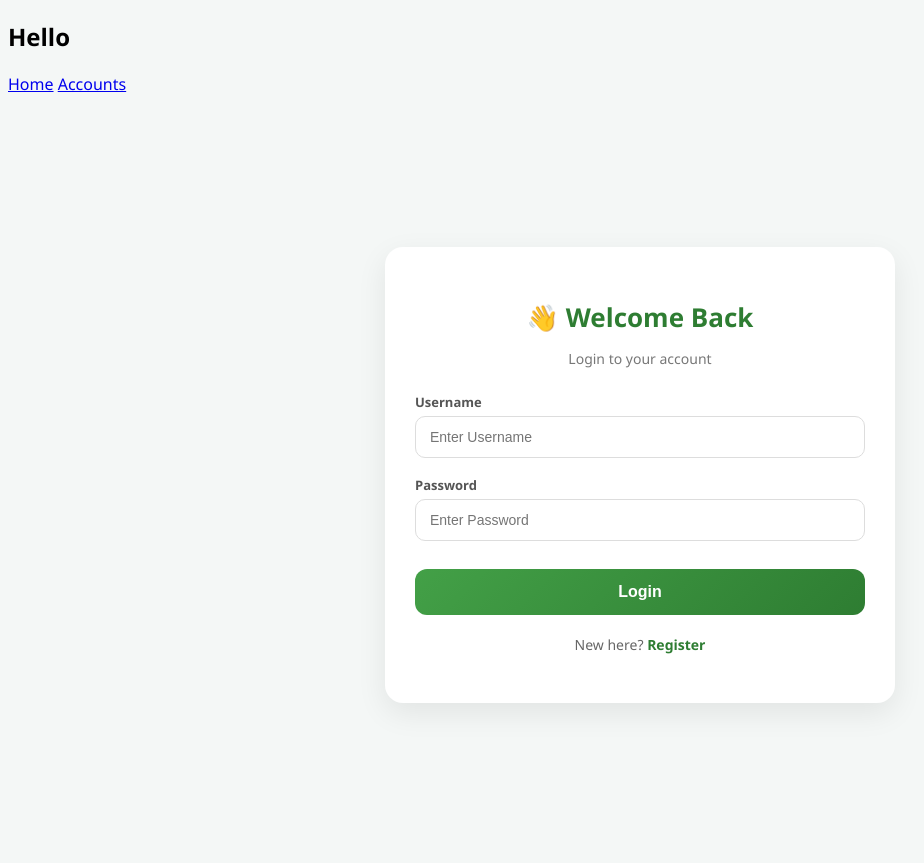
After one commit to Tanuj-Manikanta-2007/Petal-flower, a Django app: template templates/login.html in a window 1280 px wide. The commit adds this page. Shown: the whole page, without its empty margins (0-924 px from the left). Run offline with Django 5.2, Linux system fonts and the light colour scheme; the template is opened without the code that fills it, so the values that code supplies are empty.

Commit message:
Added register.html, login.html and updated views.py in accounts app

```diff
--- a/accounts/urls.py
+++ b/accounts/urls.py
@@ -5,4 +5,5 @@ urlpatterns = [
   path('/',views.accounts,name = "accounts"),
   path('login/',views.login, name = "login_account"),
   path('register/',views.register, name = "register_account"),
+  path('logout/',views.logout,name = "logout"),
 ]
--- a/templates/accounts.html
+++ b/templates/accounts.html
@@ -11,7 +11,11 @@
   <div>
     <h2> User Login/Register </h2>
     <a href = " {% url 'register_account' %} ">register </a>
+    {%if user.is_authenticated %}
     <a href = " {% url 'login_account' %} ">Login </a>
+    {% else %}
+    <a href = " {% url 'logout' %} ">Logout </a>
+    {% endif %}
   </div>
     <h2> Shops Login/Register </h2>
   <div>
--- /dev/null
+++ b/templates/login.html
@@ -0,0 +1,128 @@
+{% extends 'main.html' %}
+{% block content %}
+<style>
+  :root {
+    --primary: #2e7d32;
+    --primary-light: #e8f5e9;
+    --danger: #c62828;
+    --bg: #f4f7f6;
+  }
+  body { background: var(--bg); font-family: 'Segoe UI', Tahoma, Geneva, Verdana, sans-serif; }
+
+  .auth-container {
+    min-height: 90vh;
+    display: flex;
+    justify-content: center;
+    align-items: center;
+    padding: 20px;
+  }
+
+  .auth-card {
+    width: 100%;
+    max-width: 450px;
+    background: #fff;
+    padding: 35px 30px;
+    border-radius: 18px;
+    box-shadow: 0 10px 30px rgba(0,0,0,0.08);
+    animation: fadeUp 0.6s ease;
+  }
+
+  @keyframes fadeUp {
+    from { opacity: 0; transform: translateY(20px); }
+    to { opacity: 1; transform: translateY(0); }
+  }
+
+  .auth-card h1 { text-align: center; font-size: 26px; margin-bottom: 8px; color: var(--primary); }
+  .auth-subtitle { text-align: center; color: #777; margin-bottom: 25px; font-size: 14px; }
+
+  /* Message Section Styles */
+  .alert {
+    padding: 12px;
+    border-radius: 10px;
+    margin-bottom: 20px;
+    font-size: 14px;
+    text-align: center;
+    list-style: none;
+  }
+  .alert-error, .errorlist { background: #fdecea; color: var(--danger); border: 1px solid var(--danger); padding: 10px; border-radius: 8px; }
+  .alert-success { background: var(--primary-light); color: var(--primary); border: 1px solid var(--primary); }
+
+  /* Django Form Styling (form.as_p) */
+  form p { margin-bottom: 18px; }
+  form label { display: block; font-size: 13px; font-weight: 600; color: #555; margin-bottom: 5px; }
+
+  /* Target all inputs generated by Django */
+  form input {
+    width: 100%;
+    padding: 12px 14px;
+    border-radius: 10px;
+    border: 1px solid #ddd;
+    font-size: 14px;
+    box-sizing: border-box; /* Crucial for padding */
+    transition: all 0.2s ease;
+  }
+
+  form input:focus {
+    border-color: var(--primary);
+    box-shadow: 0 0 0 3px rgba(46,125,50,0.15);
+    outline: none;
+  }
+
+  /* Help text generated by Django (e.g. password requirements) */
+  .helptext {
+    display: block;
+    font-size: 11px;
+    color: #888;
+    margin-top: 4px;
+  }
+
+  .submit-btn {
+    width: 100%;
+    margin-top: 10px;
+    padding: 14px;
+    background: linear-gradient(135deg, #43a047, #2e7d32);
+    color: #fff;
+    border: none;
+    border-radius: 12px;
+    font-size: 16px;
+    font-weight: 600;
+    cursor: pointer;
+    transition: 0.25s;
+  }
+
+  .submit-btn:hover { transform: translateY(-2px); box-shadow: 0 5px 15px rgba(46,125,50,0.3); }
+
+  .auth-footer { text-align: center; margin-top: 20px; font-size: 14px; color: #666; }
+  .auth-footer a { color: var(--primary); font-weight: 600; text-decoration: none; }
+</style>
+<div class="auth-container">
+  <div class="auth-card">
+    <h1>👋 Welcome Back</h1>
+    <p class="auth-subtitle">Login to your account</p>
+        {% if messages %}
+      {% for message in messages %}
+        <div class="alert {{ message.tags }}" style="color: red; margin-bottom: 1rem;">
+          {{ message }}
+        </div>
+      {% endfor %}
+    {% endif %}
+    <form method="POST">
+      {% csrf_token %}
+      <p>
+          <label for="username">Username</label>
+          <input type="text" name="username" placeholder="Enter Username" id="username" required>
+        </p>
+        <p>
+          <label for="password">Password</label>
+          <input type="password" name="password" placeholder="Enter Password" id="password" required>
+        </p>
+        <button type="submit" class="submit-btn">Login</button>
+      </form>
+    <div class="auth-footer">
+      <p>New here?
+        <a href="{% url 'register_account' %}">Register</a>
+      </p>
+    </div>
+  </div>
+</div>
+{% endblock %}
```
Also changed, not shown: accounts/views.py (+17 -2 lines).
